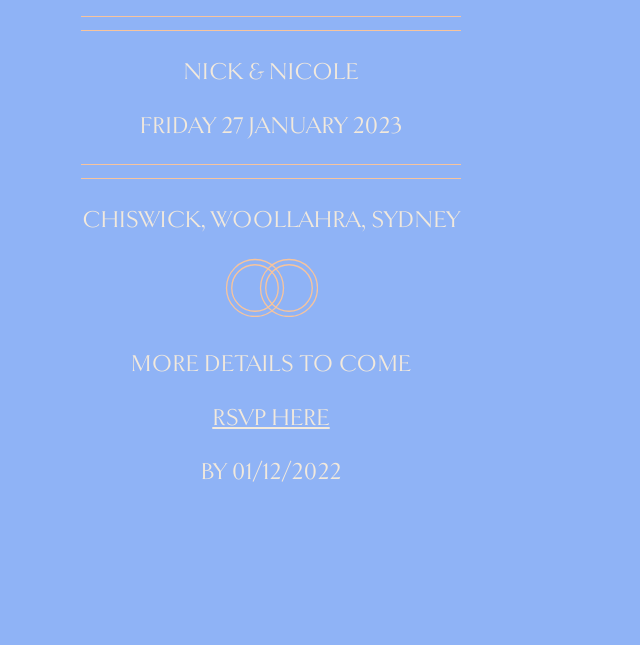
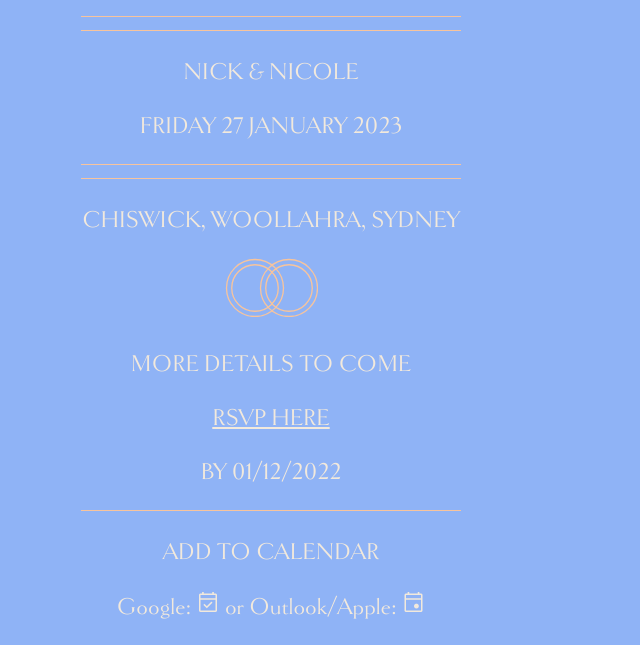
Before and after one commit to nwbort/nwbort.github.io, a plain HTML site: page index.html in a window 1280 px wide. Shown: the part 420-1065 px from the top of the page, without its empty margins (369-1009 px from the left). Before the commit the page ends 930 px from the top, so only its background shows below. Drawn offline with nearby package versions, Linux system fonts and the light colour scheme.

Commit message:
Add calendar invite

```diff
--- a/index.html
+++ b/index.html
@@ -4,6 +4,7 @@
   <link href='https://fonts.googleapis.com/css?family=Bodoni Moda' rel='stylesheet'>
   <link rel="stylesheet" type="text/css" href="stylesheet.css" media="screen"/>
   <link rel="shortcut icon" type="image/x-icon" href="favicon.ico?">
+  <link rel="stylesheet" href="https://fonts.googleapis.com/css2?family=Material+Symbols+Outlined:opsz,wght,FILL,GRAD@20..48,100..700,0..1,-50..200" />
   <title>YOU'RE INVITED</title>
   <style>
 body {
@@ -30,6 +31,14 @@ h1  {
   font-size: 4em;
     }
 
+.material-symbols-outlined {
+  font-variation-settings:
+  'FILL' 0,
+  'wght' 400,
+  'GRAD' 0,
+  'opsz' 48
+}
+
 </style>
 </head>
 
@@ -54,7 +63,17 @@ h1  {
 <a href="https://docs.google.com/forms/d/e/1FAIpQLScC2iWTmKoEBn0DoXYOVZxDoH7pSaJZOngusEGJ7ecvwieLrA/viewform">RSVP HERE</a>
 </p>
 <p>BY 01/12/2022</p>
-<!---<a href="Save the date - Nick and Nicole - 28 01 2022.ics">CALENDAR INVITE</a> --->
+
+<hr>
+
+<p>ADD TO CALENDAR</p>
+<p>Google:
+<a target="_blank" href="https://calendar.google.com/event?action=TEMPLATE&amp;tmeid=N3ZncDR2dWZoamF0ajBwajJpaXFjdnNkZWwgbmljaG9sYXMudHdvcnRAbQ&amp;tmsrc=nicholas.twort%40gmail.com"><span class="material-symbols-outlined">
+event_available
+</span></a> or Outlook/Apple: <a target="_blank" href="Nick and Nicoles wedding - 27 January 2023.ics"><span class="material-symbols-outlined">
+event
+</span></a>
+</p>
 
 </body>
 </html>
```
